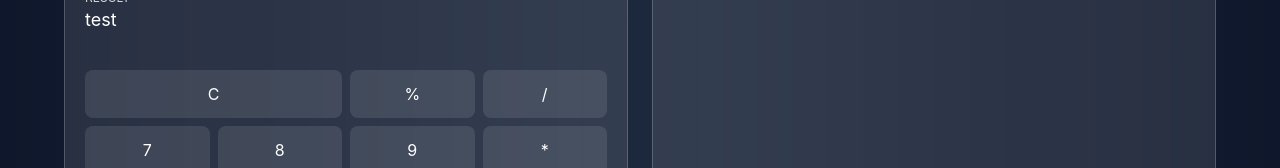
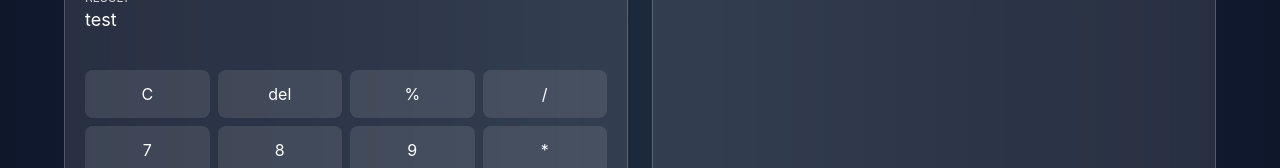
Before and after one commit to SajithNuski/Ai-Calculator, a React (Vite) app: page / in a window 1280 px wide. Shown: the part 232-400 px from the top of the page. Built offline with nearby package versions, Linux system fonts and the light colour scheme.

Commit message:
build the logics

```diff
--- a/src/App.jsx
+++ b/src/App.jsx
@@ -12,6 +12,20 @@ function App() {
     const handleClick=(value)=>{
         setExpression((pre)=>pre+value);
         console.log(value);
+    }
+
+    const handleClear=()=>{
+        setExpression("");
+        setResult("");
+        setAiMessage("Type an expressiona and click =");
+        setLoading(false);
+    }
+
+    const handleDelete=()=>{
+        setExpression((pre)=>pre.slice(0,-1));
+        setResult("");
+        setAiMessage("Type an expressiona and click =");
+        setLoading(false);
     }
 
 
@@ -30,7 +44,7 @@ function App() {
             <div className="p-5 rounded-xl bg-white/10 backdrop-blur-xl border border-white/20">
               <div className="mb-4">
                 <div className="text-white/80 text-xs uppercase">  Expressions </div>
-                <div className="text-white text-lg min-h-[48px]">0</div>
+                <div className="text-white text-lg min-h-[48px]">{Expression || "0"}</div>
                 <div className="h-px bg-white/10 my-3"></div>
                 <div className="text-white/80 text-xs uppercase">  Result </div>
                 <div className="text-white text-lg min-h-[48px]">test</div>
@@ -38,7 +52,8 @@ function App() {
 
               {/* keypad */}
               <div className="grid grid-cols-4 gap-2">
-                <button className="col-span-2 p-3 text-white rounded-lg bg-white/10 hover:bg-white/20">C</button>
+                <button className="p-3 text-white rounded-lg bg-white/10 hover:bg-white/20" onClick={()=>handleClear()}>C</button>
+                <button className="p-3 text-white rounded-lg bg-white/10 hover:bg-white/20" onClick={()=>handleDelete()}>del</button>
                 <button className="p-3 text-white rounded-lg bg-white/10 hover:bg-white/20" onClick={()=>handleClick("%")}>%</button>
                 <button className="p-3 text-white rounded-lg bg-white/10 hover:bg-white/20" onClick={()=>handleClick("/")}>/</button>
                 <button className="p-3 text-white rounded-lg bg-white/10 hover:bg-white/20" onClick={()=>handleClick("7")}>7</button>
@@ -55,7 +70,7 @@ function App() {
                 <button className="p-3 text-white rounded-lg bg-white/10 hover:bg-white/20" onClick={()=>handleClick("+")}>+</button>
                 <button className="p-3 text-white rounded-lg bg-white/10 hover:bg-white/20" onClick={()=>handleClick("0")}>0</button>
                 <button className="p-3 text-white rounded-lg bg-white/10 hover:bg-white/20" onClick={()=>handleClick(".")}>.</button>
-                <button className="col-span-2 p-3 text-white rounded-lg bg-white/10 hover:bg-white/20" onClick={()=>handleClick("=")}>=</button>
+                <button className="col-span-2 p-3 text-white rounded-lg bg-white/10 hover:bg-white/20">=</button>
               </div>
             </div>
             {/* Ai explaination box */}
```
